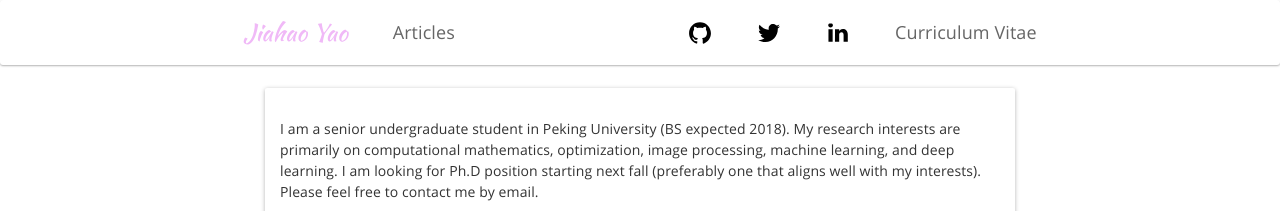
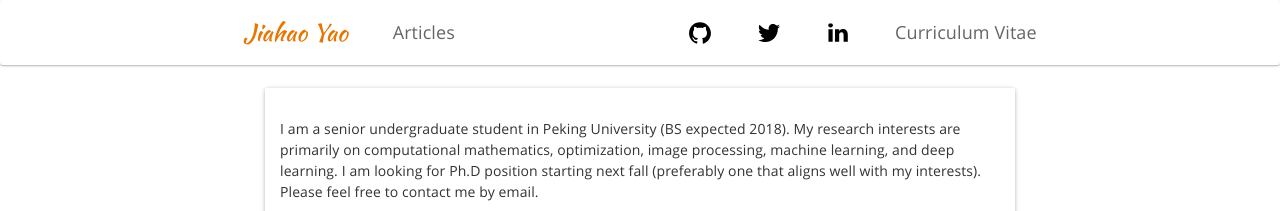
Before and after one commit to JiahaoYao/jiahaoyao.github.io, a Jekyll site: the page built from index.html, in a window 1280 px wide. Shown: the top 211 px of the page. Built offline with Jekyll 4.4.1, drawn with Linux system fonts in a browser that asks for light colours; nearby versions of some CDN libraries; some web fonts are replaced.

Commit message:
change the princeton color

```diff
--- a/_includes/navbar.html
+++ b/_includes/navbar.html
@@ -7,7 +7,7 @@
                 <span class="icon-bar"></span>
                 <span class="icon-bar"></span>
             </button>
-            <a class="navbar-brand" href="{{ site.baseurl }}/" style="padding-left: 30px;font-family: 'Kaushan Script','Helvetica Neue',Helvetica,Arial,cursive;color: #f0b9f7;">Jiahao Yao</a>
+            <a class="navbar-brand" href="{{ site.baseurl }}/" style="padding-left: 30px;font-family: 'Kaushan Script','Helvetica Neue',Helvetica,Arial,cursive;color: #e77500;">Jiahao Yao</a>
         </div>
 
 
```
